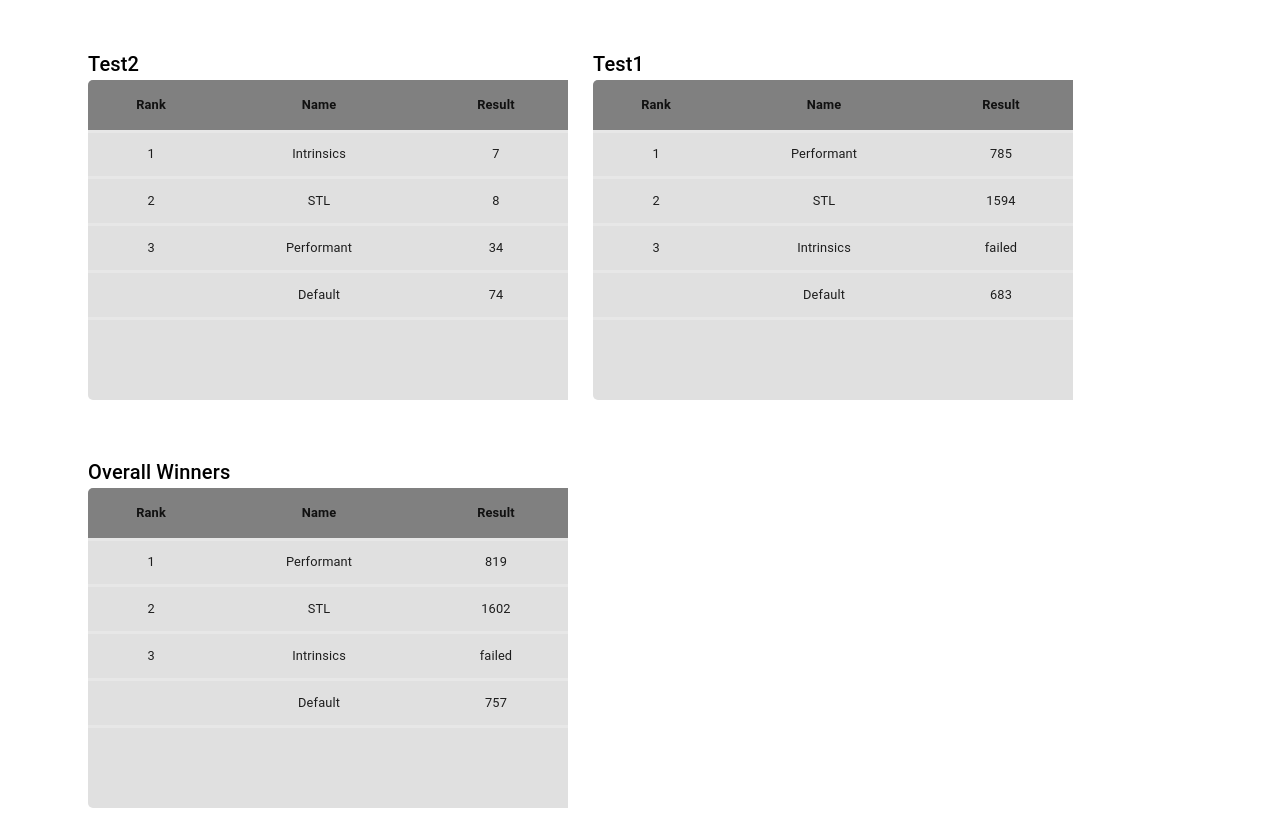
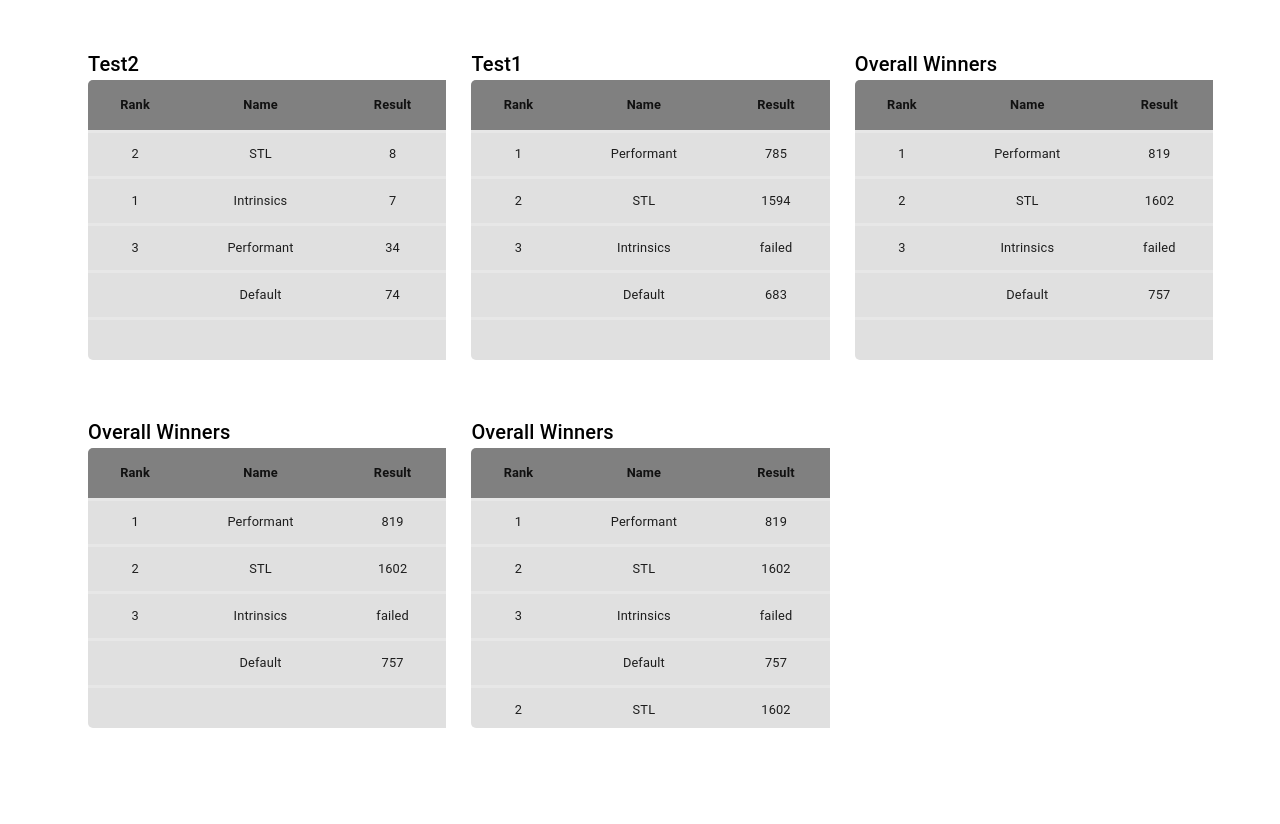
Before and after one commit to gundarsv/scoreboard, a React (Create React App) app: page / in a window 1280 px wide. After the commit the page ends 800 px from the top, so only its background shows below. Built offline with nearby package versions, Linux system fonts and the light colour scheme.

Commit message:
Sizing fix

```diff
--- a/src/App.tsx
+++ b/src/App.tsx
@@ -29,9 +29,8 @@ export default class App extends React.Component {
     var json;
     try {
       json = require('./Data/result.json') as JsonData;
-      var sortedData = this.sortData(json);
       this.setState({
-        data: sortedData,
+        data: json.results,
         loading: false,
       });
     }
@@ -41,22 +40,6 @@ export default class App extends React.Component {
         this.loadData();
       }, 5000);
     }
-  }
-
-  sortData(data: JsonData) {
-    var currentData = data.results;
-    currentData.map(a => a.ranking.sort((a, b) => {
-      if (a.rank === "")
-      {
-        return +1;
-      }
-      if (b.rank === "")
-      {
-        return -1;
-      }
-      return +a.rank - +b.rank;
-    }));
-    return currentData;
   }
 
   render() {
--- a/src/Components/Results/Results.tsx
+++ b/src/Components/Results/Results.tsx
@@ -27,7 +27,7 @@ export default class Results extends React.Component<IProps> {
                                 <Typography variant="h6" id="tableTitle">
                                    {result.name}
                                 </Typography>
-                                <Box className="dataBox"  width="60vh" p={1} bgcolor="grey.300">
+                                <Box className="dataBox"  width="28vw" height="35vh" p={1} bgcolor="grey.300">
                                     <Table title={result.name} aria-label="simple table" className="table">
                                         <TableHead>
                                             <TableRow>
@@ -58,7 +58,7 @@ export default class Results extends React.Component<IProps> {
                             <Typography variant="h6" id="tableTitle">
                                {result.name}
                             </Typography>
-                            <Box className="dataBox"  width="60vh" p={1} bgcolor="grey.300">
+                            <Box className="dataBox"  width="28vw" height="35vh" p={1} bgcolor="grey.300">
                                 <Table title={result.name} aria-label="simple table" className="table">
                                     <TableHead>
                                         <TableRow>
--- a/src/Components/Results/ResultsStyles.css
+++ b/src/Components/Results/ResultsStyles.css
@@ -1,7 +1,7 @@
 .dataBox {
     border-right: 2vw white solid;
     scroll-behavior: smooth;
-    overflow-y: scroll;
+    overflow-y: auto;
     height: 40vh;
     padding-top: 0px !important;
     padding:0px !important;
--- a/src/Data/result.json
+++ b/src/Data/result.json
@@ -4,14 +4,14 @@
 			"name": "Test2",
 			"ranking": [
 				{
+					"rank": "2",
+					"name": "STL",
+					"result": "8"
+				},
+				{
 					"rank": "1",
 					"name": "Intrinsics",
 					"result": "7"
-				},
-				{
-					"rank": "2",
-					"name": "STL",
-					"result": "8"
 				},
 				{
 					"rank": "3",
@@ -74,6 +74,101 @@
 					"result": "757"
 				}
 			]
+		},
+		{
+			"name": "Overall Winners",
+			"ranking": [
+				{
+					"rank": "1",
+					"name": "Performant",
+					"result": "819"
+				},
+				{
+					"rank": "2",
+					"name": "STL",
+					"result": "1602"
+				},
+				{
+					"rank": "3",
+					"name": "Intrinsics",
+					"result": "failed"
+				},
+				{
+					"rank": "",
+					"name": "Default",
+					"result": "757"
+				}
+			]
+		},
+		{
+			"name": "Overall Winners",
+			"ranking": [
+				{
+					"rank": "1",
+					"name": "Performant",
+					"result": "819"
+				},
+				{
+					"rank": "2",
+					"name": "STL",
+					"result": "1602"
+				},
+				{
+					"rank": "3",
+					"name": "Intrinsics",
+					"result": "failed"
+				},
+				{
+					"rank": "",
+					"name": "Default",
+					"result": "757"
+				},
+				{
+					"rank": "2",
+					"name": "STL",
+					"result": "1602"
+				},
+				{
+					"rank": "3",
+					"name": "Intrinsics",
+					"result": "failed"
+				},
+				{
+					"rank": "",
+					"name": "Default",
+					"result": "757"
+				},
+				{
+					"rank": "2",
+					"name": "STL",
+					"result": "1602"
+				},
+				{
+					"rank": "3",
+					"name": "Intrinsics",
+					"result": "failed"
+				},
+				{
+					"rank": "",
+					"name": "Default",
+					"result": "757"
+				},
+				{
+					"rank": "2",
+					"name": "STL",
+					"result": "1602"
+				},
+				{
+					"rank": "3",
+					"name": "Intrinsics",
+					"result": "failed"
+				},
+				{
+					"rank": "",
+					"name": "Default",
+					"result": "757"
+				}
+			]
 		}
 	]
 }
```
